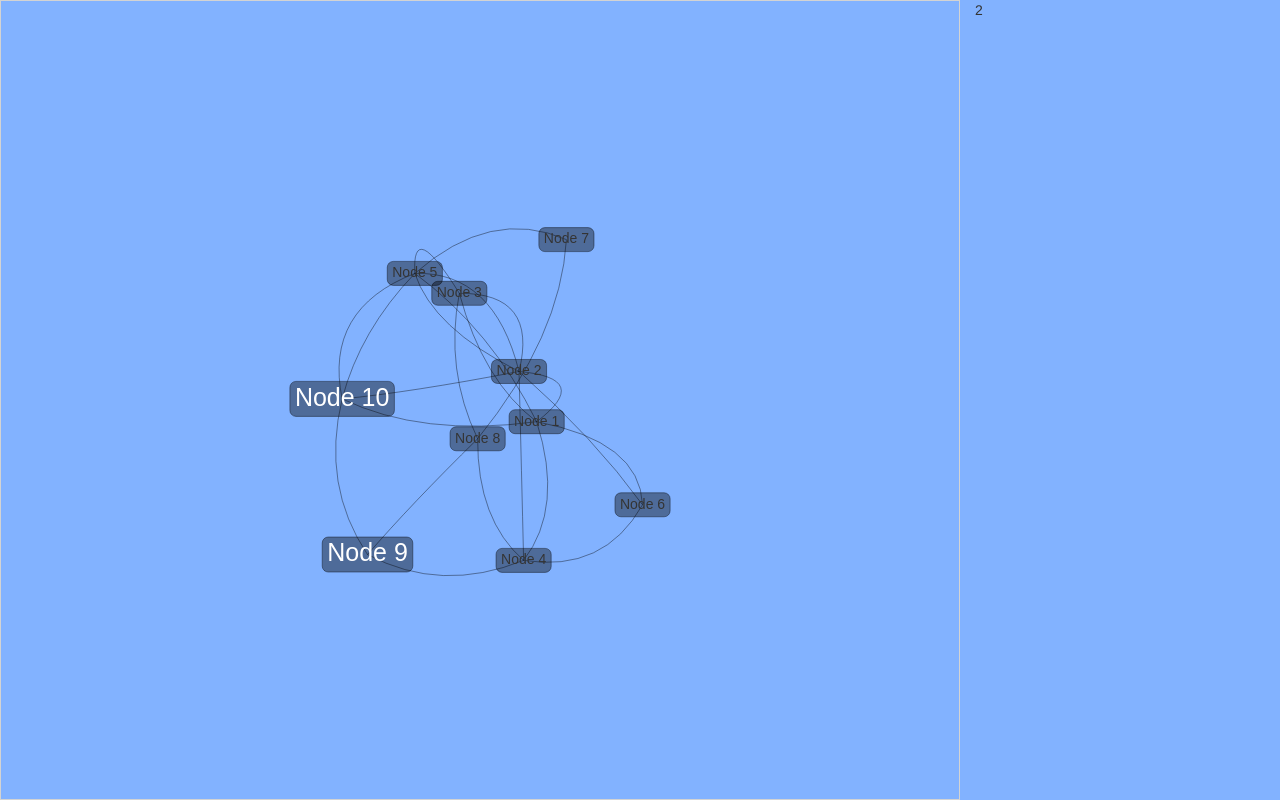
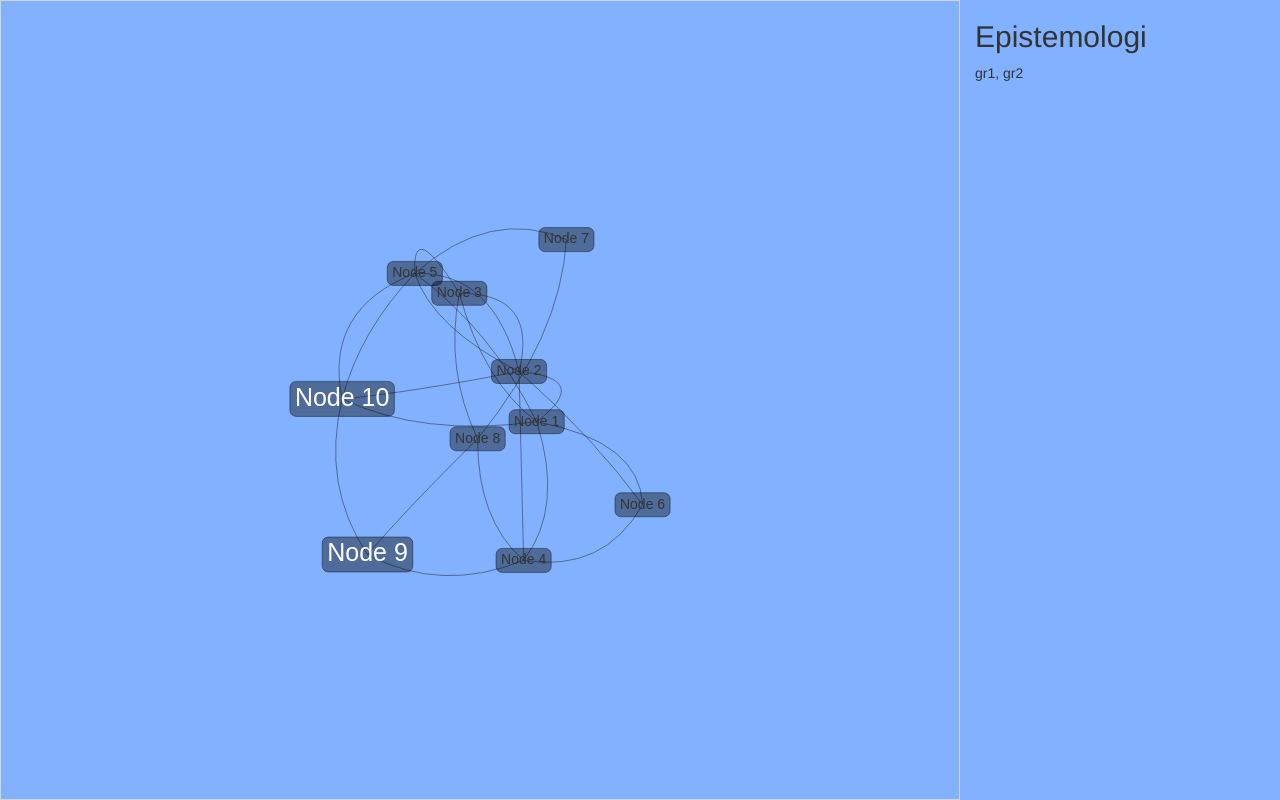
Before and after one commit to OskarStalstierna/rhizom, a website: page index.html in a window 1280 px wide. Drawn offline with Linux system fonts and the light colour scheme.

Commit message:
Sidebar started

```diff
--- a/public/js/ctrl/homeCtrl.js
+++ b/public/js/ctrl/homeCtrl.js
@@ -1,7 +1,8 @@
 app.controller('homeCtrl', ["$scope", function($scope){
 
 
-    $scope.title = "Boilerplate for angularjs"
+    $scope.title = "Epistemologi"
+    $scope.groups = "gr1, gr2"
 
     var hightlight = "red";
     var bg = "rgba(0,0,0,0.4)";
--- a/public/src/main.js
+++ b/public/src/main.js
@@ -9,7 +9,8 @@ app.config(function($locationProvider, $routeProvider) {
 app.controller('homeCtrl', ["$scope", function($scope){
 
 
-    $scope.title = "Boilerplate for angularjs"
+    $scope.title = "Epistemologi"
+    $scope.groups = "gr1, gr2"
 
     var hightlight = "red";
     var bg = "rgba(0,0,0,0.4)";
--- a/public/views/home.html
+++ b/public/views/home.html
@@ -3,5 +3,6 @@
 </div>
 
 <div class="col-xs-12 col-md-3">
-    <p>2</p>
+    <h2>{{ title }}</h2>
+    <span>{{ groups }}</span>
 </div>
```
